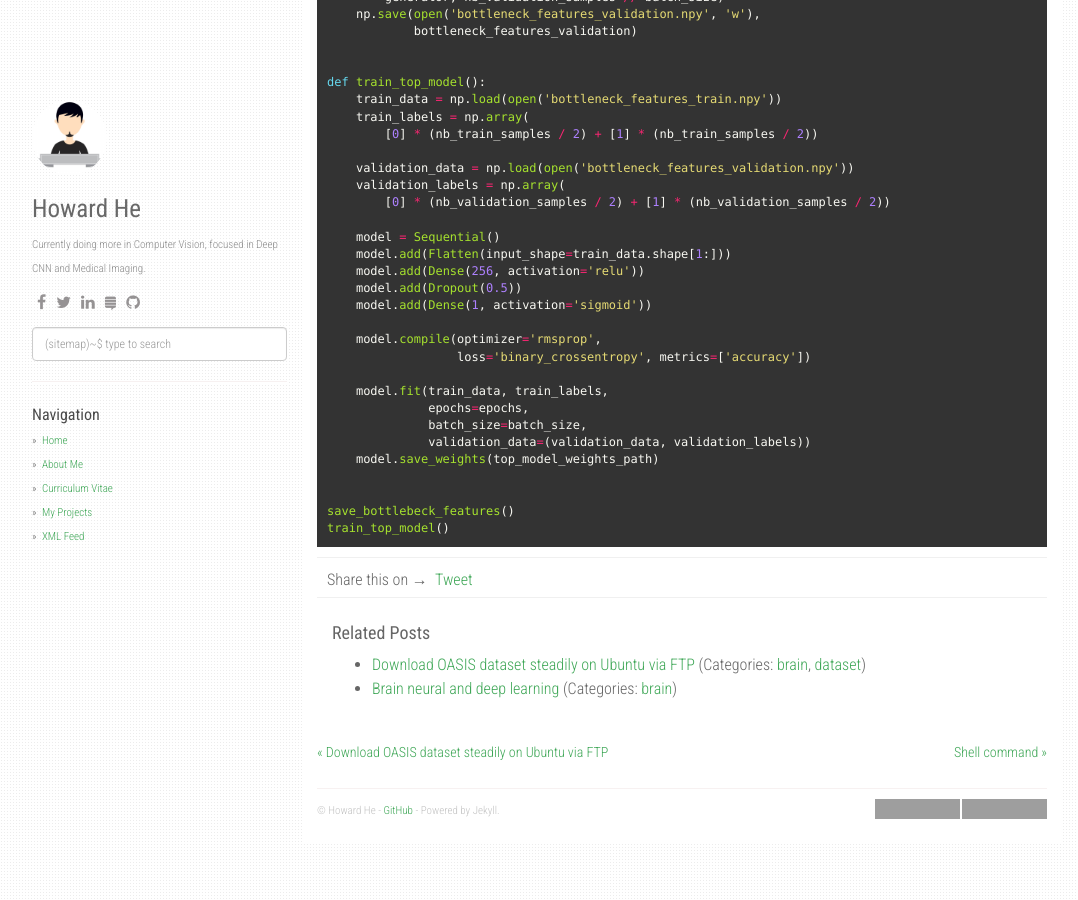
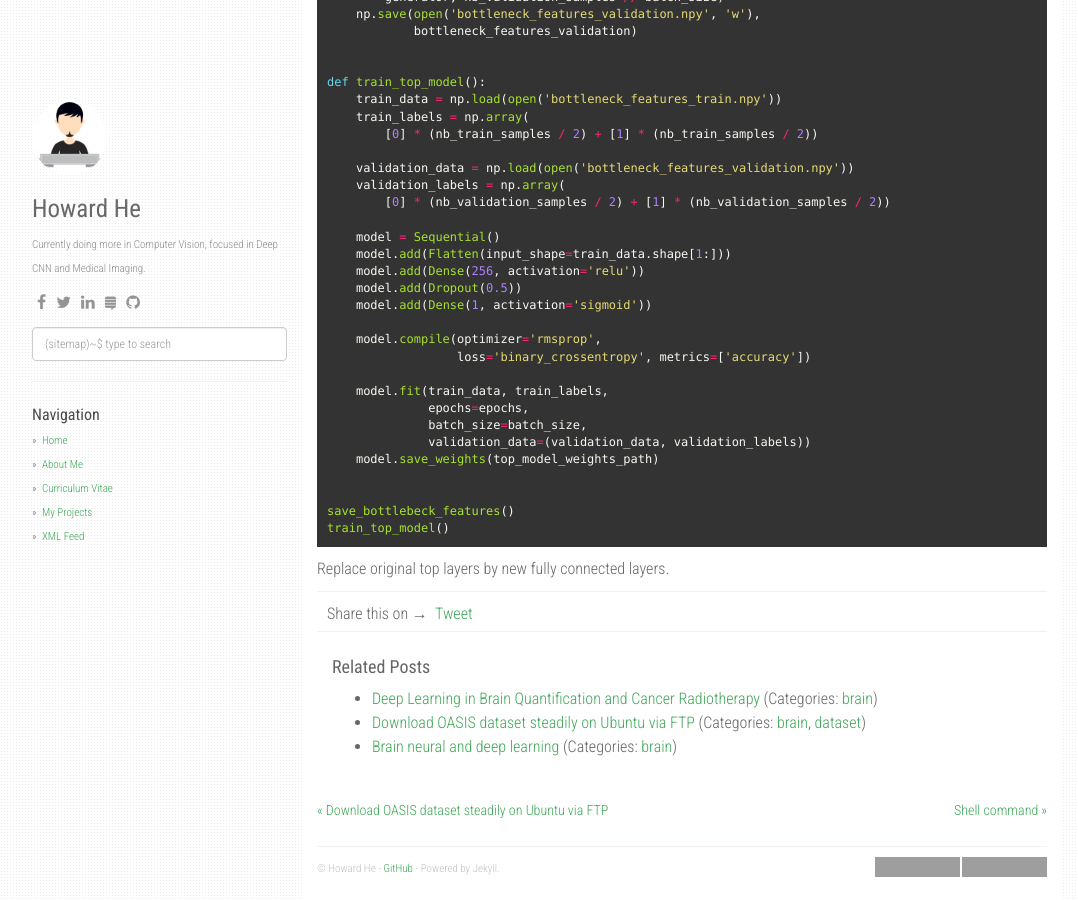
Before and after one commit to howardchina/howardchina.github.io, a Jekyll site: the page built from _posts/2018-12-26-alzheimer-classification.md, in a window 1280 px wide and 900 px high, scrolled down 4736 px. Shown: the whole window, without its empty margins (53-1131 px from the left). Built offline with Jekyll 4.4.1, drawn with Linux system fonts in a browser that asks for light colours; nearby versions of some CDN libraries; comment, search, counter and statistics services are not loaded; some of the changed lines change nothing that is shown; grey boxes are pictures that could not be loaded.

Commit message:
fast update

````diff
--- a/_posts/2018-12-26-alzheimer-classification.md
+++ b/_posts/2018-12-26-alzheimer-classification.md
@@ -252,3 +252,5 @@ def train_top_model():
 save_bottlebeck_features()
 train_top_model()
 ```
+
+Replace original top layers by new fully connected layers.
--- /dev/null
+++ b/_posts/2018-12-27-mics-dinggang-shen-report-deep-brain.md
@@ -0,0 +1,79 @@
+---
+layout: post
+title:  Deep Learning in Brain Quantification and Cancer Radiotherapy
+date:   2018-12-27 11:12:00 +0800
+categories: [brain]
+
+---
+
+Dinggang Shen
+
+University of North Carolina at Chapel Hill
+
+47 Pages
+
+### Outline
+
+- Brain (Infants) **Segmentation & Registration**
+- Disease Diagnosis (Structural MRI, Functional MRI) **Classification**
+- Radiotherapy (MRI->CT, PET Attenuation Correction) **Image Synthesis & Organ Delineation**
+
+### Overall Goal
+
+- Baby Connectome Project (BCP): Autism? [6 M, 3~4 Y]
+- Alzheimer's Disease Neuroimaging Initiative (ADNI): Alzheimer's Disease (AD) [70 Y (MCI) , 75 Y]
+
+### NIH Lifespan Human Connectome Projects
+
+### Brain Functional Maturation
+
+### The Human Brain in the First Year of Life
+
+**Challenges:** Low tissue contrast (especially ~6 months of age) and low spatial resolution
+
+### Segmentation
+
+* Tissue Segmentation
+
+  * input: T1w, T2w, Anotomy
+
+  * architecture: UNet, Dense Block
+
+  * output: CSF, GM, WM
+
+    Li Wang et al., HBM 2018; MICCAI 2018
+
+* Surface Parcellation
+
+  * architecture: Spaherical Patch-based CNN with graph cuts
+
+    Z. Wu, G. Li, L. Wang, F. Shi, W. Lin, J.H. Gilmore, D. Shen, “Registration-free infant cortical surface parcellation using spherical patchwise deep convolutional neural networks”, MICCAI 2018, Granada, Spain, Sep. 16-20, 2018.
+
+### Registration
+
+* Learning-based Registration
+
+  J. Fan, X. Cao, Z. Xue, P. Yap, D. Shen, “Adversarial Similarity Network for Evaluating Image Alignment in Deep Learning based Registration”, MICCAI 2018, Granada, Spain, Sep. 16-20, 2018.
+
+### Disease Diagnosis
+
+* Anatomical Landmark based Deep Learning using Structural MRI
+
+  M. Liu, J. Zhang, E. Adeli, D. Shen, “Landmark-based Deep Multi-Instance Learning for Brain Disease Diagnosis,” Medical Image Analysis, 2018.
+
+### Radiotherapy
+
+* Image Synthesis
+
+  * Deep Learning-based Automatic Synthesis of CT from MRI
+
+    T. Huynh, Y. Gao, J. Kang, L. Wang, P. Zhang, J. Lian, D. Shen, “Estimating CT Image from MRI Data Using Structured Random Forest
+    and Auto-context Model”, IEEE Transactions on Medical Imaging, 2016.
+
+    D. Nie∗, R. Trullo∗, J. Lian, C. Petitjean, S. Ruan, D. Shen, “Medical Image Synthesis with Context-Aware Generative Adversarial
+    Networks”, MICCAI, 2017.
+
+* Organ Delineation
+
+  * Attention-based Semi-supervised Networks for Prostate Segmentation
+  *
````
Also changed, not shown: _posts/2018-12-27-amazon-sagemaker-brain-segmentation.md (added).
